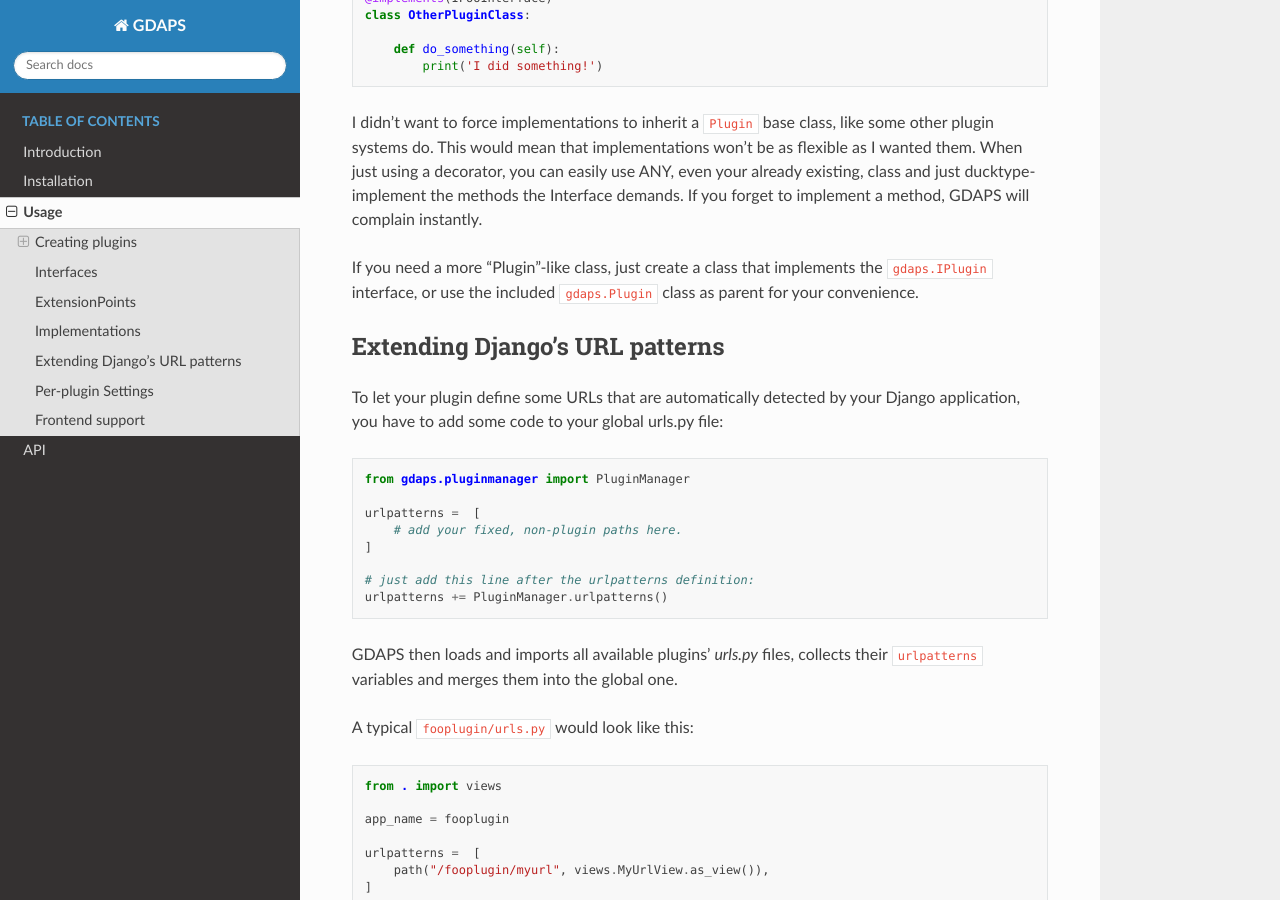
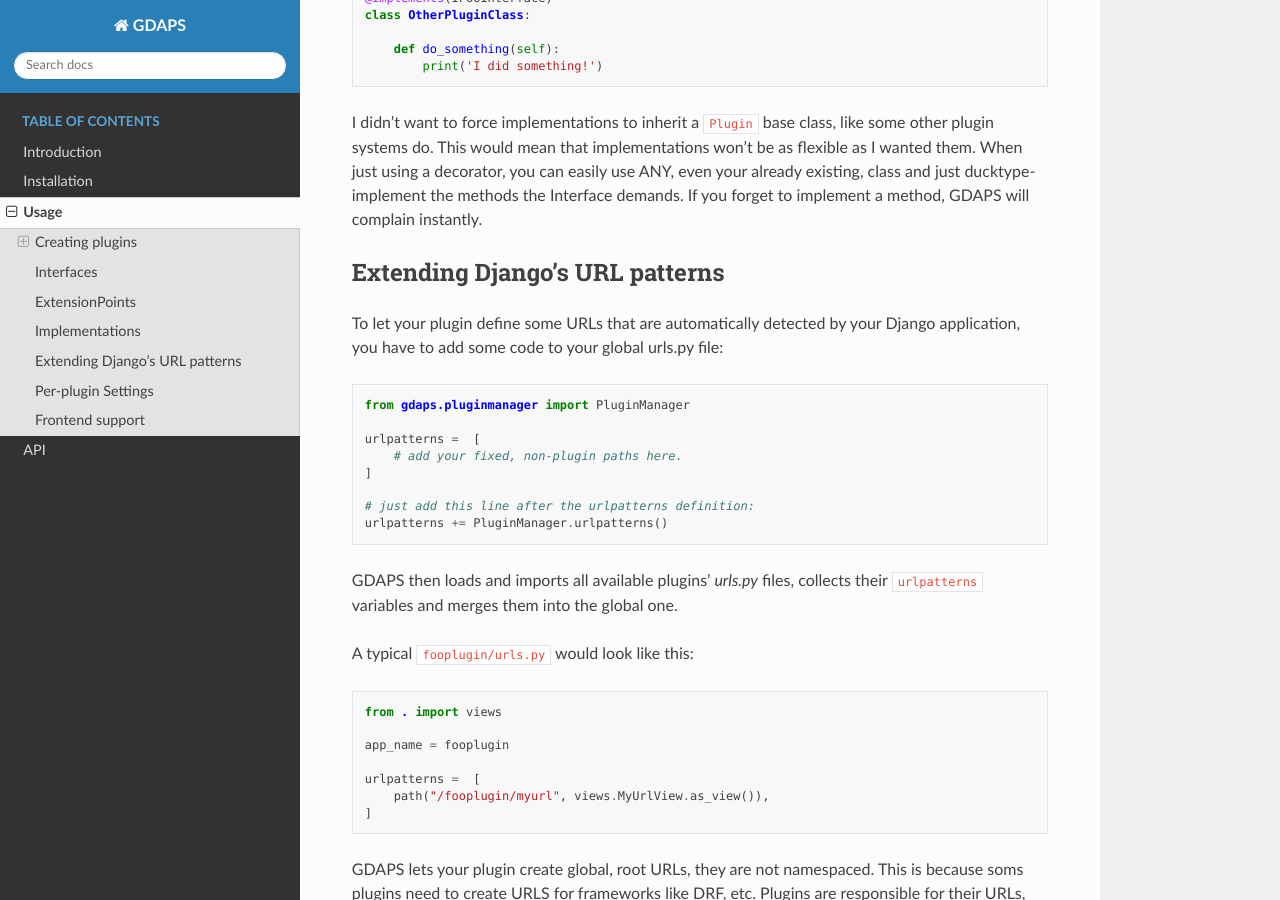
Before and after one commit to rogue707Dev/django-gdaps, a Sphinx documentation site: the page built from docs/usage.rst, in a window 1280 px wide and 900 px high, scrolled down 2631 px. Built offline with Sphinx 7.4.7 and the Read the Docs theme 2.0.0, drawn with Linux system fonts in a browser that asks for light colours; pages that are not in the unit, such as notebooks, are missing from menus.

Commit message:
remove IPlugin interface/class completely. Use PluginMeta instead.

```diff
--- a/docs/usage.rst
+++ b/docs/usage.rst
@@ -148,10 +148,6 @@
 just ducktype-implement the methods the Interface demands. If you forget
 to implement a method, GDAPS will complain instantly.
 
-If you need a more "Plugin"-like class, just create a class that
-implements the ``gdaps.IPlugin`` interface, or use the included
-``gdaps.Plugin`` class as parent for your convenience.
-
 
 Extending Django's URL patterns
 -------------------------------
```
Also changed, not shown: gdaps/__init__.py (+1 -28 lines).
